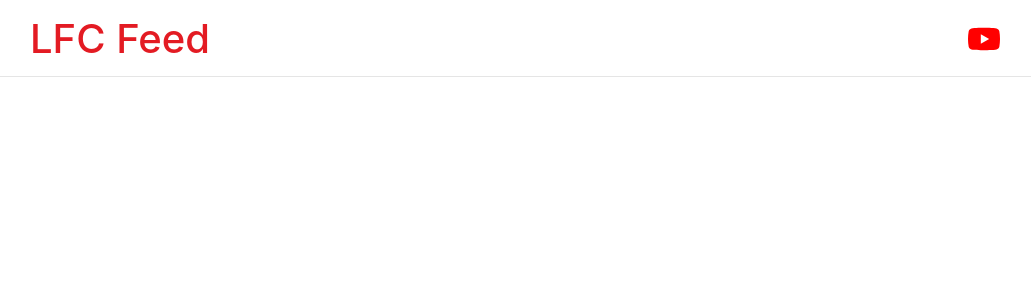
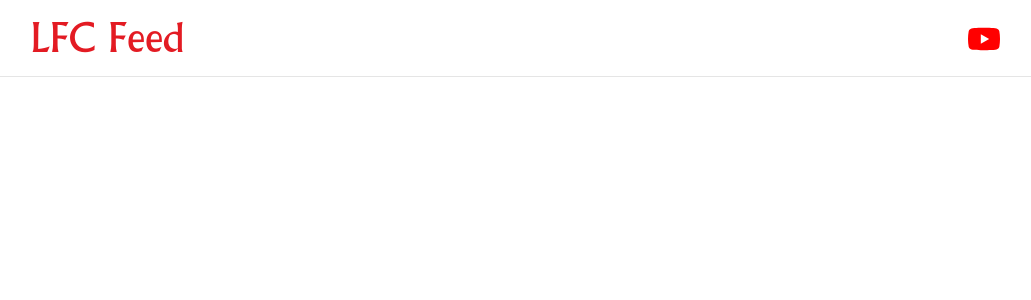
Before and after one commit to mattwillson/lfc-feed, a React app: page / in a window 1280 px wide. Shown: the top 300 px of the page, without its empty margins (125-1156 px from the left). Built offline with nearby package versions, Linux system fonts and the light colour scheme.

Commit message:
Set font-family to Albertus MT

```diff
--- a/src/index.css
+++ b/src/index.css
@@ -1,11 +1,18 @@
 /* CSS reset --> bring in normalize.css styles */
 @import-normalize;
 
+@font-face {
+  font-family: 'Albertus MT';
+  src: url('./fonts/AlbertusMTPro.eot');
+  src: url('./fonts/AlbertusMTPro.eot?#iefix') format('embedded-opentype'),
+    url('./fonts/AlbertusMTPro.woff2') format('woff2'),
+    url('./fonts/AlbertusMTPro.woff') format('woff'),
+    url('./fonts/AlbertusMTPro.ttf') format('truetype');
+}
+
 body {
   margin: 0;
-  font-family: -apple-system, BlinkMacSystemFont, 'Segoe UI', 'Roboto', 'Oxygen',
-    'Ubuntu', 'Cantarell', 'Fira Sans', 'Droid Sans', 'Helvetica Neue',
-    sans-serif;
+  font-family: 'Albertus MT', serif;
   -webkit-font-smoothing: antialiased;
   -moz-osx-font-smoothing: grayscale;
 }
```
